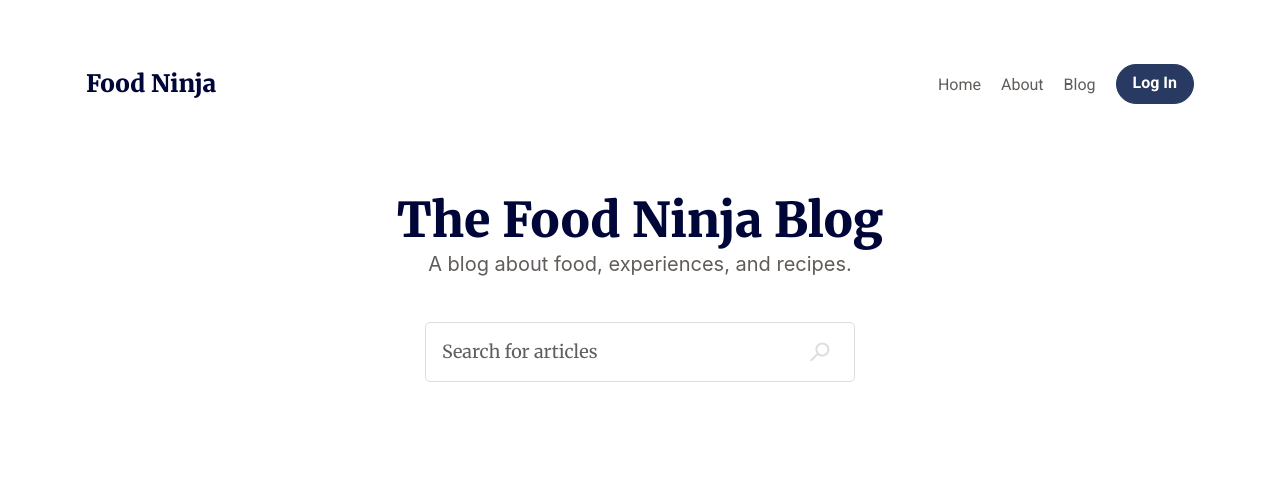
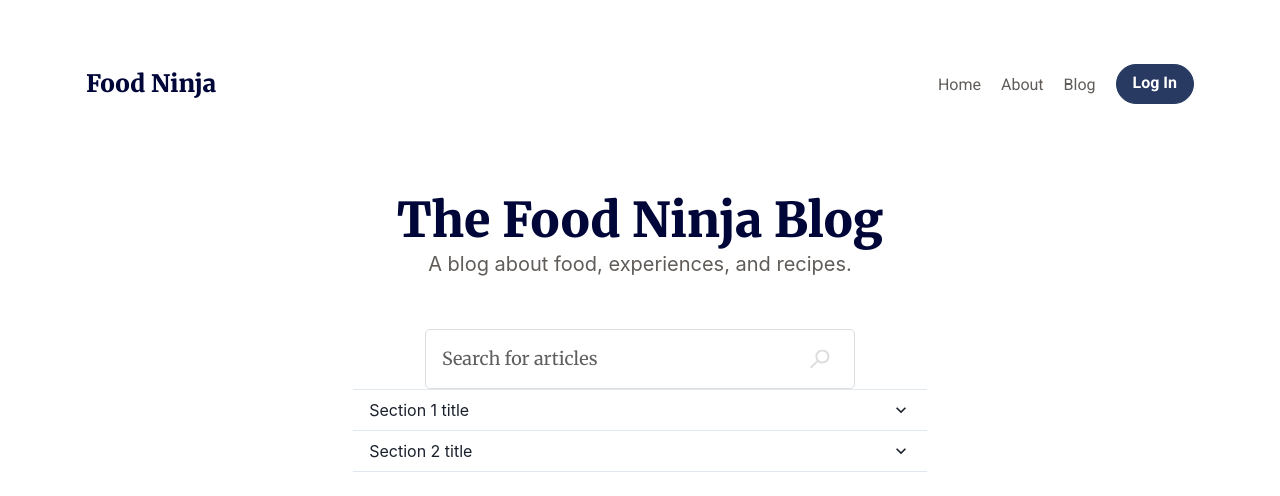
Before and after one commit to Dh-Pardeep/Next-Js---ChaKra-UI, a Next.js app: page / in a window 1280 px wide. Shown: the top 496 px of the page. Built offline with nearby package versions, Linux system fonts and the light colour scheme.

Commit message:
accrodin add

```diff
--- /dev/null
+++ b/app/components/CustomAccordion.tsx
@@ -0,0 +1,56 @@
+import React from 'react';
+import {
+    Accordion as ChakraAccordion,
+    AccordionItem,
+    AccordionButton,
+    AccordionPanel,
+    AccordionIcon,
+    Box,
+    Container,
+} from '@chakra-ui/react';
+
+const CustomAccordion = () => {
+    return (
+        <>
+            <Container>
+                <ChakraAccordion>
+                    <AccordionItem>
+                        <h2>
+                            <AccordionButton>
+                                <Box as="span" flex="1" textAlign="left">
+                                    Section 1 title
+                                </Box>
+                                <AccordionIcon />
+                            </AccordionButton>
+                        </h2>
+                        <AccordionPanel pb={4}>
+                            Lorem ipsum dolor sit amet, consectetur adipiscing elit, sed do eiusmod
+                            tempor incididunt ut labore et dolore magna aliqua. Ut enim ad minim
+                            veniam, quis nostrud exercitation ullamco laboris nisi ut aliquip ex ea
+                            commodo consequat.
+                        </AccordionPanel>
+                    </AccordionItem>
+
+                    <AccordionItem>
+                        <h2>
+                            <AccordionButton>
+                                <Box as="span" flex="1" textAlign="left">
+                                    Section 2 title
+                                </Box>
+                                <AccordionIcon />
+                            </AccordionButton>
+                        </h2>
+                        <AccordionPanel pb={4}>
+                            Lorem ipsum dolor sit amet, consectetur adipiscing elit, sed do eiusmod
+                            tempor incididunt ut labore et dolore magna aliqua. Ut enim ad minim
+                            veniam, quis nostrud exercitation ullamco laboris nisi ut aliquip ex ea
+                            commodo consequat.
+                        </AccordionPanel>
+                    </AccordionItem>
+                </ChakraAccordion>
+            </Container>
+        </>
+    );
+};
+
+export default CustomAccordion;
--- a/app/components/HeroSection.tsx
+++ b/app/components/HeroSection.tsx
@@ -9,11 +9,11 @@ const HeroSection = () => {
             <Container maxW={"1140px"} mx={"auto"} >
                 <MyNav />
                 <Box mt={'92px'}>
-                    <Heading as={'h1'} fontSize={['34px','40px','48px']} textAlign={'center'} fontFamily={'fontmerriweather'} fontWeight={'900'} color={'#000638'} lineHeight={'100%'} mb={'10px'}>The Food Ninja Blog</Heading>
-                    <Text as={'p'} textAlign={'center'} color={'#605C59'} lineHeight={'100%'} fontSize={'20px'} mb={'48px'}>A blog about food, experiences, and recipes. </Text>
+                    <Heading as={'h1'} fontSize={['32px', '40px', '48px']} textAlign={'center'} fontFamily={'fontmerriweather'} fontWeight={'900'} color={'#000638'} lineHeight={'100%'} mb={'10px'}>The Food Ninja Blog</Heading>
+                    <Text as={'p'} textAlign={'center'} color={'#605C59'} lineHeight={'100%'} fontSize={'20px'} mb={'55px'}>A blog about food, experiences, and recipes. </Text>
                     <Stack mx={'auto'} pos={'relative'} maxW={'430px'} w={'100%'} border={'1px solid #DDD'} borderRadius={'5px'}>
                         <Input placeholder='Search for articles' _placeholder={{ fontFamily: 'fontmerriweather', color: '#5F5F5F', fontSize: '18px', lineHeight: '100%' }} h={'58px'} border={'none'} pe={'60px'} maxW={'430px'} w={'100%'} mx={'auto'} />
-                        <Box pos={'absolute'} top={'50%'} right={'24px'} transform={'translateY(-50%)'}><SearchIcon /></Box>
+                        <Box pos={'absolute'} top={'50%'} zIndex={'10'} cursor={'pointer'} right={'24px'} transform={'translateY(-50%)'}><SearchIcon /></Box>
                     </Stack>
                 </Box>
             </Container >
--- a/app/components/common/MyNav.tsx
+++ b/app/components/common/MyNav.tsx
@@ -7,7 +7,7 @@ const MyNav = () => {
     <Box>
       <Box pt={['20px', '30px', '50px', '64px']}>
         <Flex alignItems={"center"}>
-          <Heading as={"h2"}  fontSize={['24px']} color={'#000638'} lineHeight={'100%'} fontFamily={'fontmerriweather'} fontWeight={'900'} cursor={"pointer"}>Food Ninja</Heading>
+          <Heading as={"h2"}  fontSize={['20px','24px']} color={'#000638'} lineHeight={'100%'} fontFamily={'fontmerriweather'} fontWeight={'900'} cursor={"pointer"}>Food Ninja</Heading>
           <Spacer />
           <UnorderedList transition={"all 400ms ease-in-out"} listStyleType={"none"} ms={"0"} display={"flex"} alignItems={"center"} gap={"20px"} justifyContent={['center', 'center']} flexDirection={['column', 'column', 'row']} position={['absolute', 'absolute', 'static']} top={show ? '0' : '-100vh'} left={'0'} h={['100vh', '100vh', 'auto']} w={['100%', '100%', 'auto']} bg={['white', 'white', 'transparent']} >
             <ListItem>
--- a/app/page.tsx
+++ b/app/page.tsx
@@ -1,12 +1,14 @@
 // app/page.tsx
 'use client'
 
+import CustomAccordion from "./components/CustomAccordion"
 import HeroSection from "./components/HeroSection"
 
 export default function Page() {
   return (
-   <>
-   <HeroSection/>
-   </>
+    <>
+      <HeroSection />
+      <CustomAccordion />
+    </>
   )
 }
```
